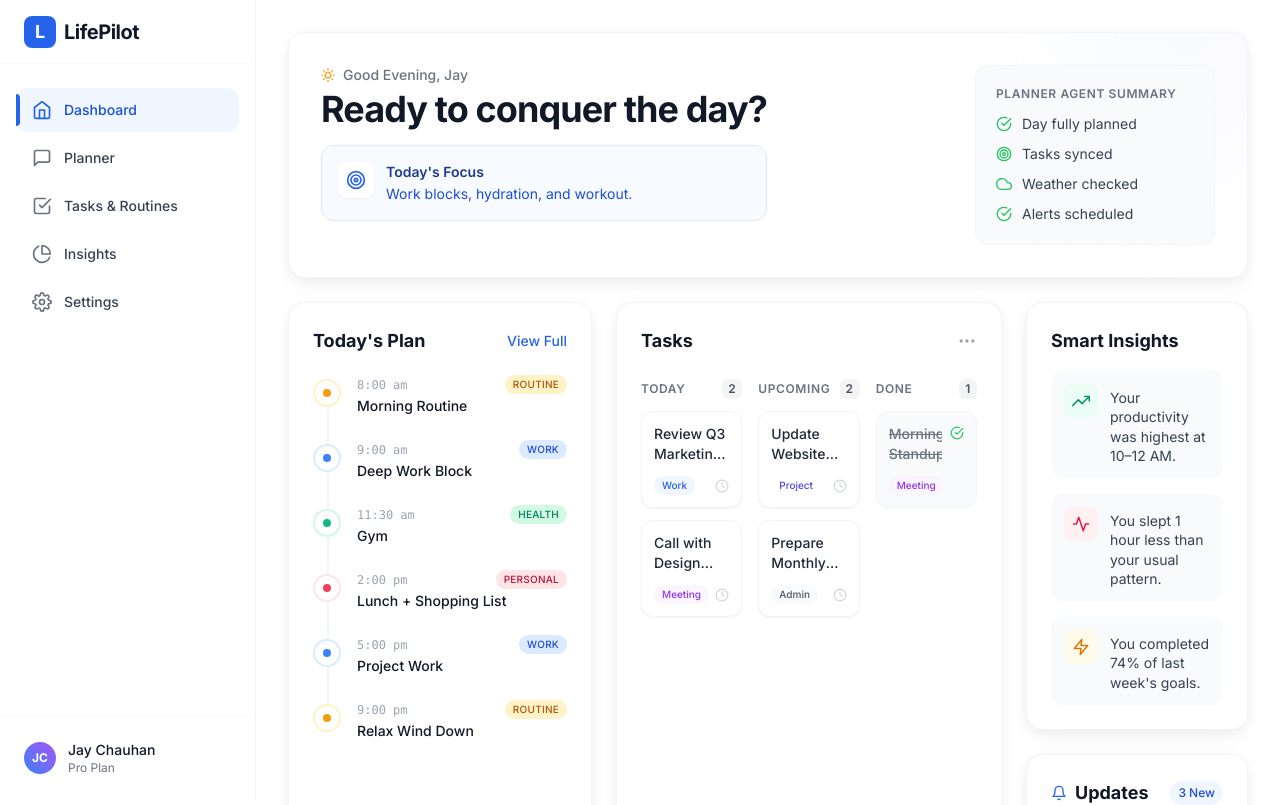
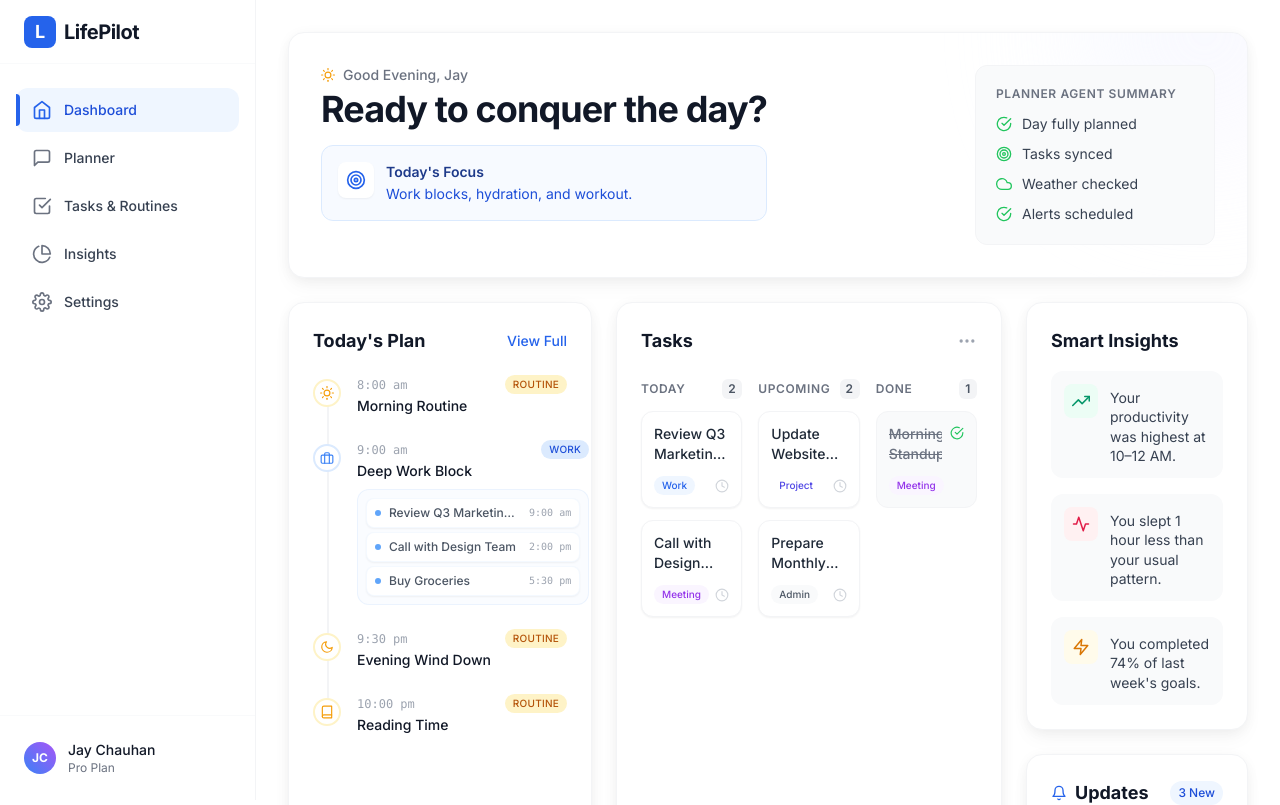
Before and after one commit to JayChauhan3/lifepilot, a Next.js app in the folder frontend/: page / in a window 1280 px wide. Shown: the top 805 px of the page. Built offline with nearby package versions, Linux system fonts and the light colour scheme.

Commit message:
update todays plan DASHBOARD
manage plan/task pipeine

```diff
--- a/frontend/components/dashboard/TodayPlan.tsx
+++ b/frontend/components/dashboard/TodayPlan.tsx
@@ -1,17 +1,16 @@
 "use client";
 
+import { useEffect, useMemo } from "react";
 import { motion } from "framer-motion";
-import { FiClock, FiBriefcase, FiCoffee, FiShoppingBag, FiMoon, FiActivity } from "react-icons/fi";
+import { FiClock, FiBriefcase, FiCoffee, FiShoppingBag, FiMoon, FiActivity, FiAlertCircle, FiCheckCircle, FiSun, FiBook } from "react-icons/fi";
 import clsx from "clsx";
+import { usePlannerStore } from "../../store/plannerStore";
+import { Task, Routine } from "../../types/planner";
 
-const TIMELINE_ITEMS = [
-    { time: "8:00 am", title: "Morning Routine", type: "routine", icon: FiCoffee },
-    { time: "9:00 am", title: "Deep Work Block", type: "work", icon: FiBriefcase },
-    { time: "11:30 am", title: "Gym", type: "health", icon: FiActivity },
-    { time: "2:00 pm", title: "Lunch + Shopping List", type: "personal", icon: FiShoppingBag },
-    { time: "5:00 pm", title: "Project Work", type: "work", icon: FiBriefcase },
-    { time: "9:00 pm", title: "Relax Wind Down", type: "routine", icon: FiMoon },
-];
+// Helper to map icon string to component
+const ICON_MAP: Record<string, any> = {
+    FiSun, FiMoon, FiBriefcase, FiActivity, FiBook, FiCoffee, FiShoppingBag
+};
 
 // Static style map for timeline items
 const TIMELINE_STYLES: Record<string, { dotBorder: string, dotText: string, dotBgHover: string, dotBorderHover: string, dotFill: string, labelBg: string, labelText: string }> = {
@@ -50,12 +49,132 @@ const TIMELINE_STYLES: Record<string, { dotBorder: string, dotText: string, dotB
         dotFill: "bg-rose-500",
         labelBg: "bg-rose-100",
         labelText: "text-rose-700"
+    },
+    default: {
+        dotBorder: "border-gray-100",
+        dotText: "text-gray-500",
+        dotBgHover: "group-hover:bg-gray-50",
+        dotBorderHover: "group-hover:border-gray-500",
+        dotFill: "bg-gray-500",
+        labelBg: "bg-gray-100",
+        labelText: "text-gray-700"
     }
 };
 
+interface TimelineItem {
+    id: string;
+    time: string;
+    title: string;
+    type: string;
+    icon?: any;
+    isWorkBlock?: boolean;
+    subTasks?: Task[];
+    isOverloaded?: boolean;
+}
+
 export default function TodayPlan() {
+    const { tasks, routines, fetchTasks, fetchRoutines } = usePlannerStore();
+
+    useEffect(() => {
+        fetchTasks();
+        fetchRoutines();
+    }, [fetchTasks, fetchRoutines]);
+
+    const timelineItems = useMemo(() => {
+        const todayTasks = tasks.filter(t => t.type === 'today' && !t.isCompleted);
+        const workRoutine = routines.find(r => r.title.toLowerCase().includes('work'));
+
+        // 1. Identify Work Tasks (no time set, or explicitly tagged 'Work')
+        // For simplicity, we'll assume tasks without a specific time (or default 00:00/empty) go to work block
+        // Or if we want to be stricter: tasks that don't have a time set.
+        // But our Task model has 'time'. Let's assume if time is "09:00" (start of work) or just generic, it goes to work.
+        // User requirement: "tasks only goes in work hours which is in routine"
+        // So we'll put ALL today tasks into the work block UNLESS they have a specific time that is OUTSIDE work hours?
+        // Simpler approach: Put all tasks into work block, unless they are clearly "Personal" or have a time that conflicts with another routine?
+        // Let's stick to the plan: "Tasks without a specific time set" -> Work Block.
+        // But wait, the TaskModal forces a time.
+        // Let's assume tasks scheduled strictly within the Work Routine's start/end time are "Work Tasks".
+
+        let workStartTime = "09:00";
+        let workDurationMins = 8 * 60; // Default 8h
+
+        if (workRoutine) {
+            workStartTime = workRoutine.startTime;
+            // Parse duration (e.g., "8h", "45m")
+            const dur = workRoutine.duration.toLowerCase();
+            if (dur.includes('h')) workDurationMins = parseFloat(dur) * 60;
+            else if (dur.includes('m')) workDurationMins = parseFloat(dur);
+        }
+
+        const [workStartHour, workStartMin] = workStartTime.split(':').map(Number);
+        const workStartTotalMins = workStartHour * 60 + workStartMin;
+        const workEndTotalMins = workStartTotalMins + workDurationMins;
+
+        const workBlockTasks: Task[] = [];
+        const otherItems: TimelineItem[] = [];
+
+        // Process Routines
+        routines.forEach(routine => {
+            let type = 'routine';
+            const lowerTitle = routine.title.toLowerCase();
+            if (lowerTitle.includes('work')) type = 'work';
+            else if (lowerTitle.includes('gym') || lowerTitle.includes('health')) type = 'health';
+
+            const Icon = ICON_MAP[routine.icon || 'FiActivity'] || FiActivity;
+
+            if (type === 'work') {
+                // This is the container
+                // We will add it later with subtasks
+            } else {
+                otherItems.push({
+                    id: routine.id,
+                    time: formatTime(routine.startTime),
+                    title: routine.title,
+                    type,
+                    icon: Icon
+                });
+            }
+        });
+
+        // Process Tasks
+        todayTasks.forEach(task => {
+            // User Request: "tasks only goes in work hours which is in routine"
+            // Interpretation: The Work Block is the container for ALL tasks for the day.
+            // We group all tasks into the Work Block regardless of their specific time,
+            // assuming the user wants to manage them within that block.
+            workBlockTasks.push(task);
+        });
+
+        // Construct Work Block Item
+        if (workRoutine) {
+            // Calculate overload
+            // Assume 30 mins per task
+            const estimatedTaskDuration = workBlockTasks.length * 30;
+            const isOverloaded = estimatedTaskDuration > workDurationMins;
+
+            otherItems.push({
+                id: workRoutine.id,
+                time: formatTime(workRoutine.startTime),
+                title: workRoutine.title,
+                type: 'work',
+                icon: FiBriefcase,
+                isWorkBlock: true,
+                subTasks: workBlockTasks,
+                isOverloaded
+            });
+        }
+
+        // Sort by time
+        return otherItems.sort((a, b) => {
+            const timeA = parseTime(a.time);
+            const timeB = parseTime(b.time);
+            return timeA - timeB;
+        });
+
+    }, [tasks, routines]);
+
     return (
-        <div className="bg-white rounded-2xl p-6 shadow-soft border border-gray-100 h-full">
+        <div className="bg-white rounded-2xl p-6 shadow-soft border border-gray-100 h-full overflow-y-auto custom-scrollbar">
             <div className="flex items-center justify-between mb-6">
                 <h2 className="text-lg font-bold text-gray-900">Today's Plan</h2>
                 <button className="text-sm text-primary-600 font-medium hover:text-primary-700">
@@ -68,26 +187,26 @@ export default function TodayPlan() {
                 <div className="absolute left-3.5 top-2 bottom-4 w-0.5 bg-gray-100" />
 
                 <div className="space-y-6">
-                    {TIMELINE_ITEMS.map((item, index) => {
-                        const styles = TIMELINE_STYLES[item.type] || TIMELINE_STYLES.routine;
+                    {timelineItems.map((item, index) => {
+                        const styles = TIMELINE_STYLES[item.type] || TIMELINE_STYLES.default;
 
                         return (
                             <motion.div
-                                key={index}
+                                key={item.id}
                                 initial={{ opacity: 0, y: 10 }}
                                 animate={{ opacity: 1, y: 0 }}
-                                transition={{ delay: 0.3 + index * 0.1 }}
+                                transition={{ delay: 0.1 + index * 0.05 }}
                                 className="relative flex gap-4 group"
                             >
                                 {/* Dot/Icon */}
                                 <div className={clsx(
-                                    "relative z-10 w-7 h-7 rounded-full flex items-center justify-center border-2 bg-white transition-colors duration-300",
+                                    "relative z-10 w-7 h-7 rounded-full flex items-center justify-center border-2 bg-white transition-colors duration-300 shrink-0",
                                     styles.dotBorder,
                                     styles.dotText,
                                     styles.dotBorderHover,
                                     styles.dotBgHover
                                 )}>
-                                    <div className={clsx("w-2 h-2 rounded-full", styles.dotFill)} />
+                                    {item.icon ? <item.icon size={14} /> : <div className={clsx("w-2 h-2 rounded-full", styles.dotFill)} />}
                                 </div>
 
                                 {/* Content */}
@@ -104,15 +223,74 @@ export default function TodayPlan() {
                                             {item.type}
                                         </span>
                                     </div>
+
                                     <h3 className="text-sm font-medium text-gray-900 mt-0.5 group-hover:text-primary-600 transition-colors">
                                         {item.title}
                                     </h3>
+
+                                    {/* Work Block Subtasks */}
+                                    {item.isWorkBlock && item.subTasks && item.subTasks.length > 0 && (
+                                        <div className="mt-2 bg-blue-50/30 rounded-xl p-2 border border-blue-100/50">
+                                            {item.isOverloaded && (
+                                                <div className="flex items-center gap-2 text-xs text-amber-600 bg-amber-50 px-2 py-1 rounded-lg mb-2 border border-amber-100">
+                                                    <FiAlertCircle size={12} />
+                                                    <span>Overload!</span>
+                                                </div>
+                                            )}
+                                            <div className="space-y-1">
+                                                {item.subTasks.map(task => (
+                                                    <div key={task.id} className={clsx(
+                                                        "flex items-center justify-between gap-2 text-xs px-2 py-1.5 rounded-lg border transition-colors",
+                                                        task.isCompleted
+                                                            ? "bg-gray-50/50 text-gray-400 border-transparent"
+                                                            : "bg-white text-gray-600 border-blue-100/30 shadow-sm"
+                                                    )}>
+                                                        <div className="flex items-center gap-2 flex-1 min-w-0">
+                                                            <div className={clsx(
+                                                                "w-1.5 h-1.5 rounded-full shrink-0",
+                                                                task.isCompleted ? "bg-gray-300" : "bg-blue-400"
+                                                            )} />
+                                                            <span className={clsx("truncate font-medium", task.isCompleted && "line-through")}>
+                                                                {task.title}
+                                                            </span>
+                                                        </div>
+                                                        <span className="text-[10px] text-gray-400 font-mono shrink-0">
+                                                            {formatTime(task.time)}
+                                                        </span>
+                                                    </div>
+                                                ))}
+                                            </div>
+                                        </div>
+                                    )}
                                 </div>
                             </motion.div>
                         );
                     })}
+
+                    {timelineItems.length === 0 && (
+                        <div className="text-center py-10 text-gray-400 text-sm">
+                            No plan for today yet.
+                        </div>
+                    )}
                 </div>
             </div>
         </div>
     );
 }
+
+function formatTime(timeStr: string) {
+    if (!timeStr) return "";
+    const [hour, min] = timeStr.split(':').map(Number);
+    const ampm = hour >= 12 ? 'pm' : 'am';
+    const hour12 = hour % 12 || 12;
+    return `${hour12}:${min.toString().padStart(2, '0')} ${ampm}`;
+}
+
+function parseTime(timeStr: string) {
+    // Convert "8:00 am" back to minutes for sorting
+    const [time, modifier] = timeStr.split(' ');
+    let [hours, minutes] = time.split(':').map(Number);
+    if (hours === 12 && modifier === 'am') hours = 0;
+    if (hours !== 12 && modifier === 'pm') hours += 12;
+    return hours * 60 + minutes;
+}
--- a/frontend/components/planner/RoutineModal.tsx
+++ b/frontend/components/planner/RoutineModal.tsx
@@ -141,7 +141,7 @@ export default function RoutineModal({ isOpen, onClose, onSave, onDelete, initia
 
                                 {/* Actions */}
                                 <div className="flex items-center justify-between pt-4 border-t border-gray-50">
-                                    {initialData ? (
+                                    {initialData && !/\bwork\b/i.test(initialData.title) ? (
                                         <button
                                             type="button"
                                             onClick={handleDelete}
```
Also changed, not shown: frontend/store/plannerStore.ts (+31 -5 lines).
